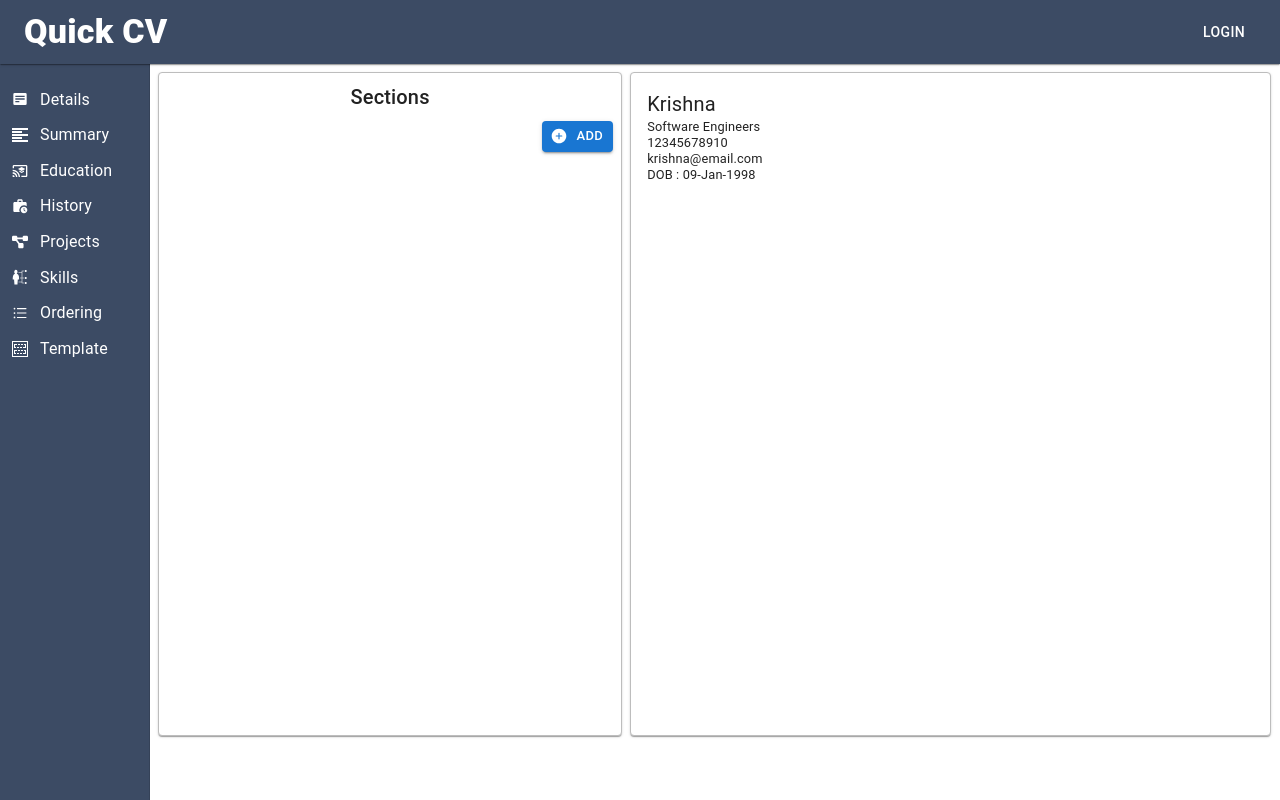
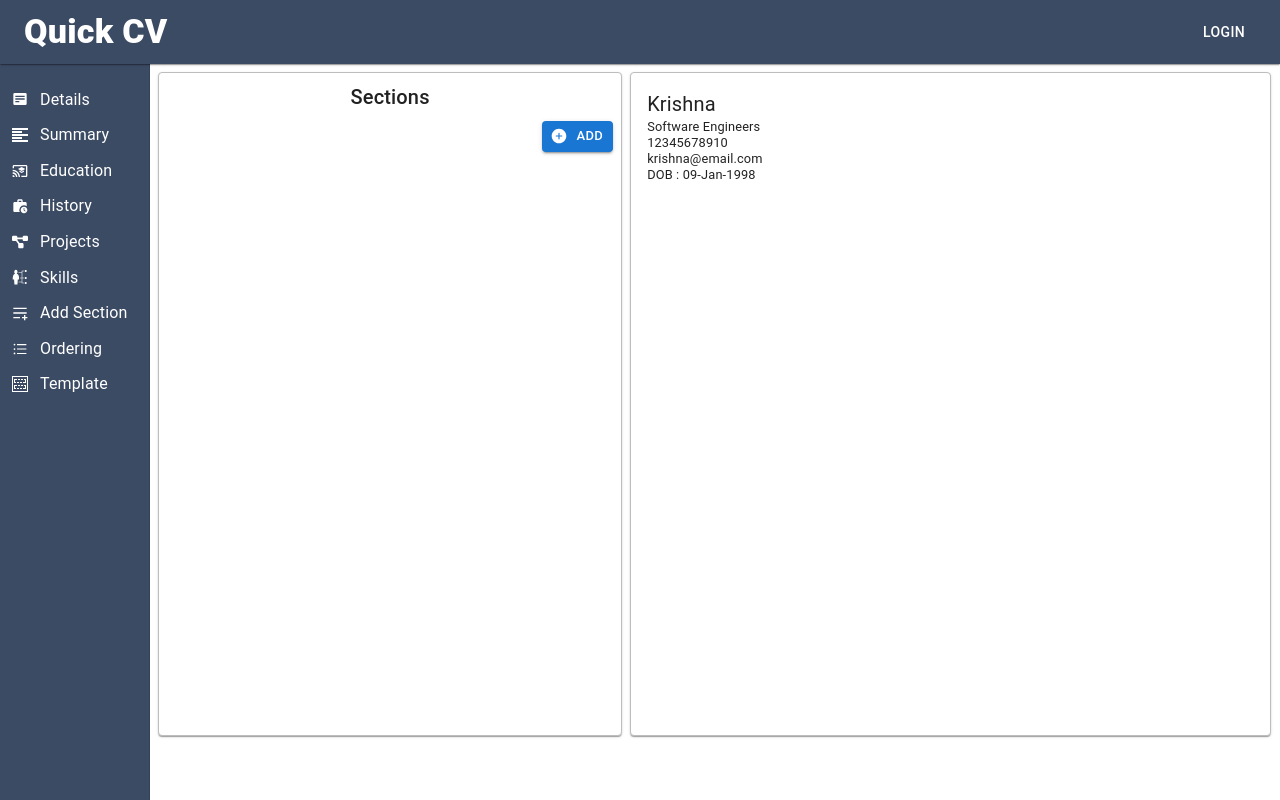
Before and after one commit to YITO-org/quick-cv-ui, a React (Vite) app: page /resumebuilder/DynamicSections in a window 1280 px wide. Built offline with nearby package versions, Linux system fonts and the light colour scheme.

Commit message:
new route added section.

```diff
--- a/src/routing/index.tsx
+++ b/src/routing/index.tsx
@@ -6,6 +6,7 @@ import { FaDiagramProject } from "react-icons/fa6";
 import { GiSkills } from "react-icons/gi";
 import { ImInsertTemplate } from "react-icons/im";
 import { AiOutlineUnorderedList } from "react-icons/ai";
+import { RiPlayListAddLine } from "react-icons/ri";
 // import { RiPlayListAddLine } from "react-icons/ri";
 
 var routing = [
@@ -40,6 +41,11 @@ var routing = [
         icon : <GiSkills />
     },
     {
+        name : 'Add Section',
+        path: "/resumebuilder/sections",
+        icon : <RiPlayListAddLine />
+    },
+    {
         name : 'Ordering',
         path : "/resumebuilder/ordering",
         icon : <AiOutlineUnorderedList />
@@ -49,13 +55,6 @@ var routing = [
         path : "/resumebuilder/template",
         icon : <ImInsertTemplate />
     },
-
-
-    // {
-    //     name : 'Add Section',
-    //     path : "/resumebuilder/summary",
-    //     icon : <RiPlayListAddLine />
-    // }
 ]
 
 
--- a/src/screens/dynamicSections.tsx
+++ b/src/screens/dynamicSections.tsx
@@ -11,7 +11,7 @@ import { styles } from "../styles/styles";
 import CustomeDialog from "../components/customeDialog";
 import TextEditor from "../components/textEditor";
 import { SectionInterface } from "../interfaces/types";
-import { AddCustomeSection } from "../actions/sectionsActions";
+// import { AddCustomeSection } from "../actions/sectionsActions";
 import { setInformation } from "../actions";
 
 let DynamicSections : React.FC<any> = (props)=>{
```
